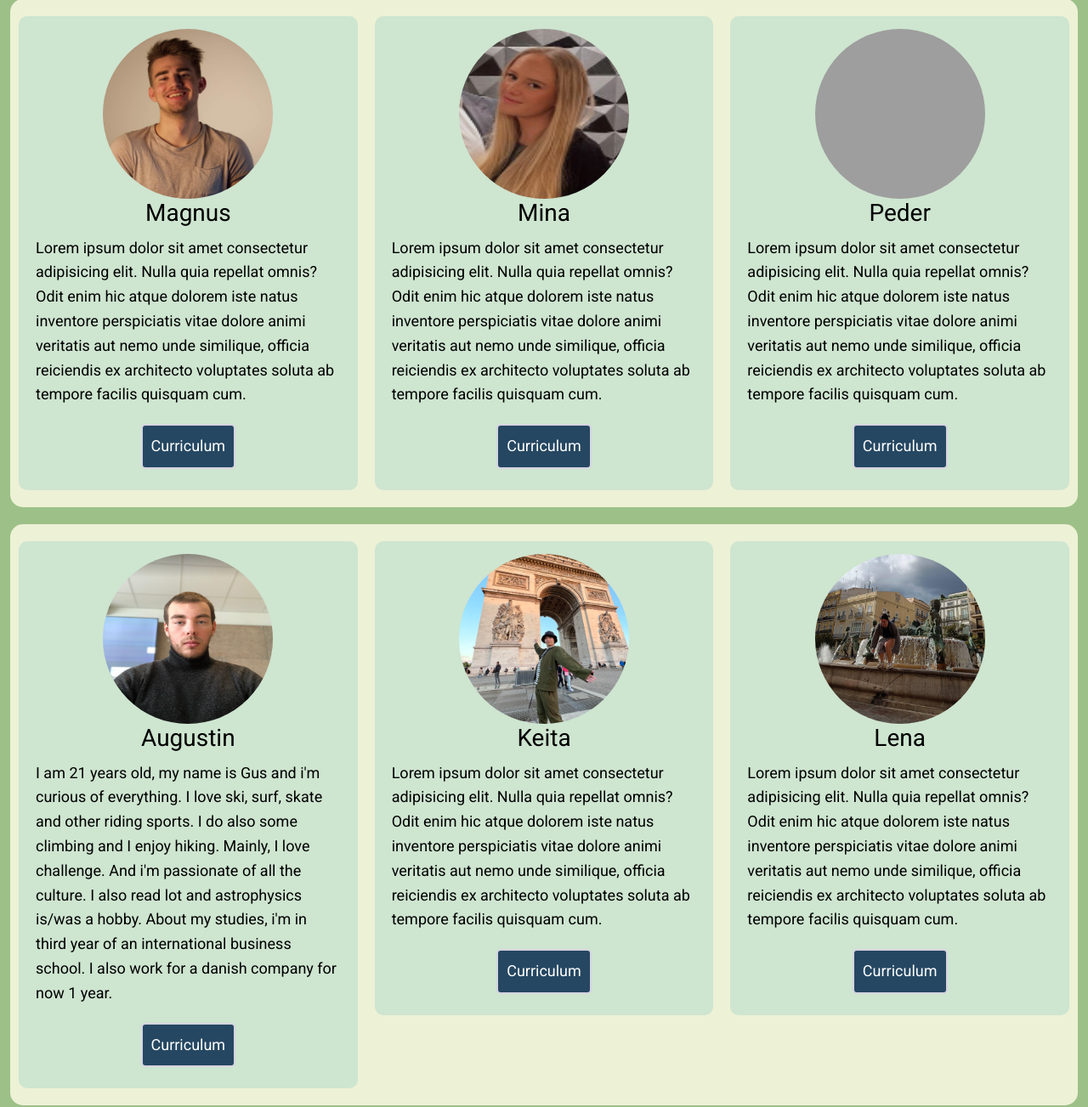
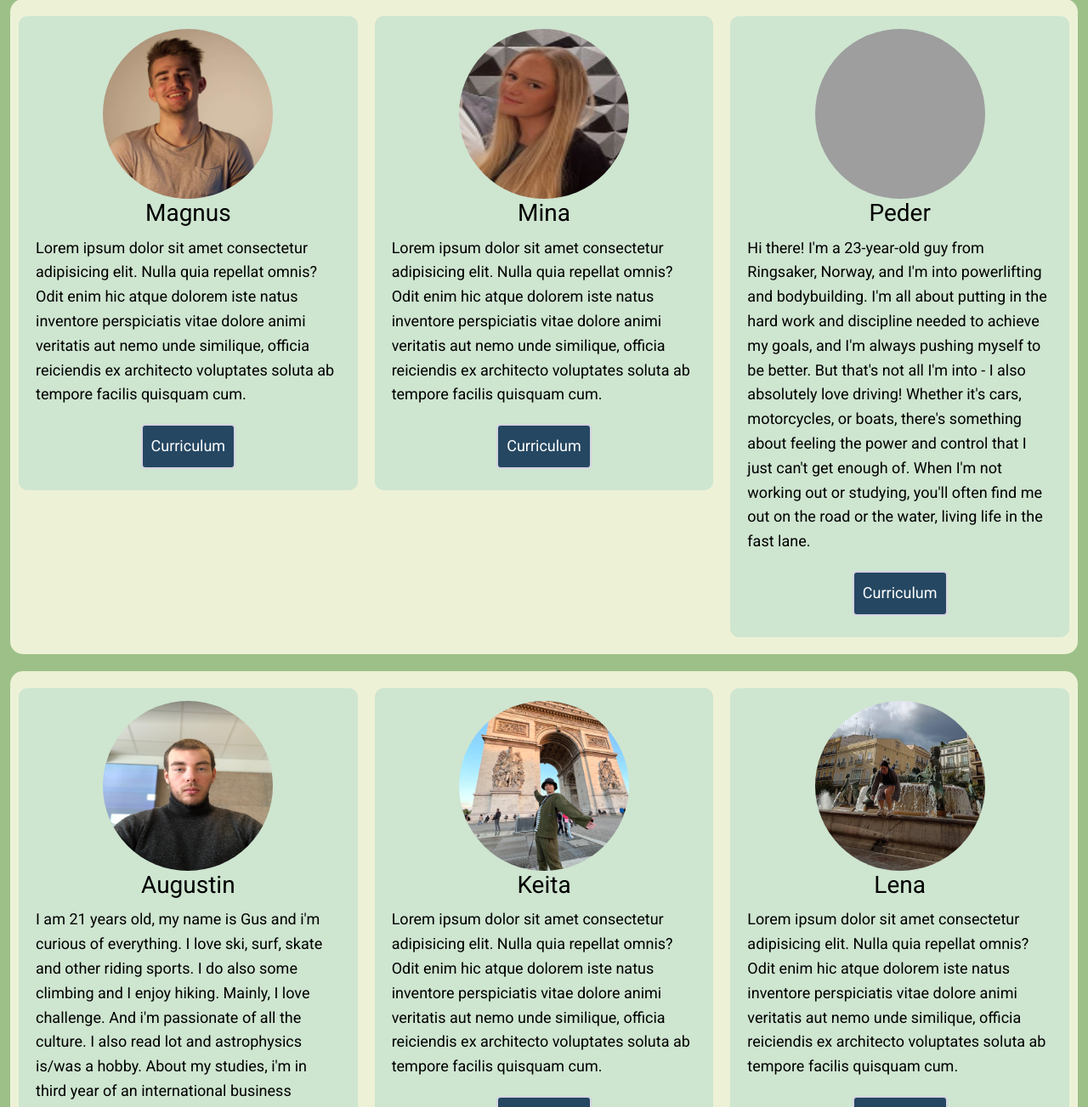
Before and after one commit to PederEP/Carbon_App, a Flask app: page / in a window 1280 px wide. Shown: the part 783-2086 px from the top of the page at 85% size. Run offline with Flask 2, Linux system fonts and the light colour scheme; some libraries are stand-ins or nearby versions; grey boxes are pictures that could not be loaded.

Commit message:
Update home.html

```diff
--- a/capp/templates/home.html
+++ b/capp/templates/home.html
@@ -86,7 +86,7 @@
           height="200"
           alt=""style="border-radius: 50%; width:200px;">
           <h3>Peder</h3>
-          <p>  Lorem ipsum dolor sit amet consectetur adipisicing elit. Nulla quia repellat omnis? Odit enim hic atque dolorem iste natus inventore perspiciatis vitae dolore animi veritatis aut nemo unde similique, officia reiciendis ex architecto voluptates soluta ab tempore facilis quisquam cum.
+          <p>  Hi there! I'm a 23-year-old guy from Ringsaker, Norway, and I'm into powerlifting and bodybuilding. I'm all about putting in the hard work and discipline needed to achieve my goals, and I'm always pushing myself to be better. But that's not all I'm into - I also absolutely love driving! Whether it's cars, motorcycles, or boats, there's something about feeling the power and control that I just can't get enough of. When I'm not working out or studying, you'll often find me out on the road or the water, living life in the fast lane.
           </p>
           <div class="section_container_buttons_developers">
             <a class="btn_developers" href="#"  target="_blank">Curriculum</a>
```
